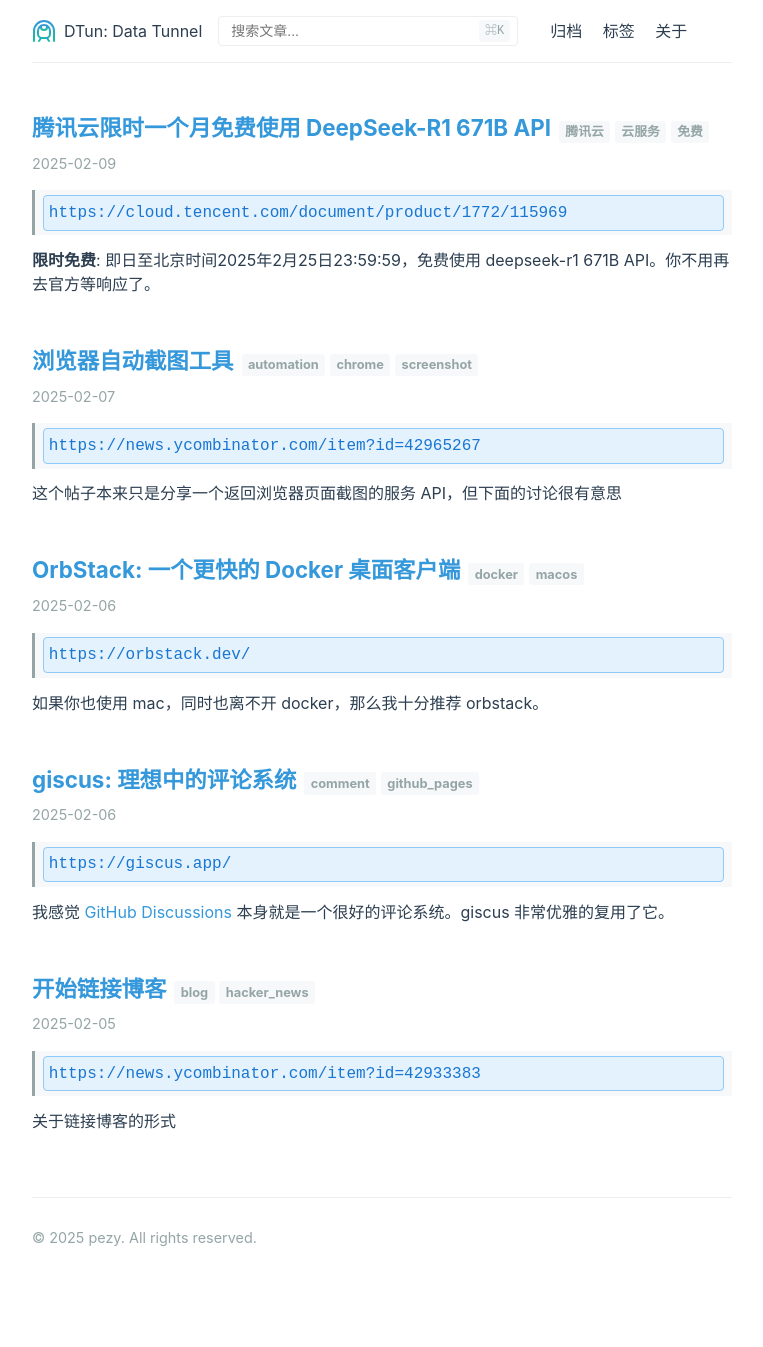
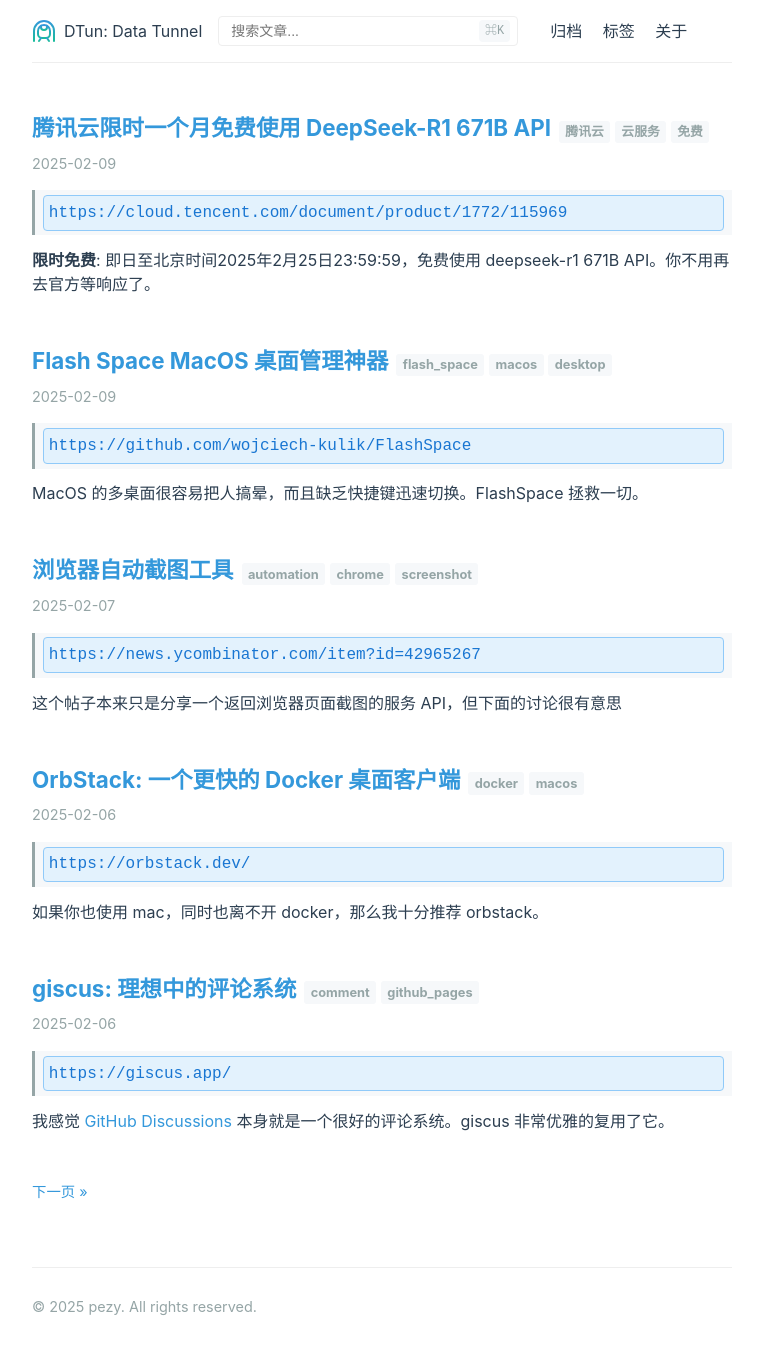
Before and after one commit to pezy/pezy.github.io, a Jekyll site: the page built from index.html, in a window 1280 px wide. Shown: the whole page, without its empty margins (258-1021 px from the left). Built offline with Jekyll 4.4.1, drawn with Linux system fonts in a browser that asks for light colours; the list of posts is cut into pages by our own code; comment, search, counter and statistics services are not loaded; before the commit the page ends 1277 px from its top, so only the background shows below that.

Commit message:
feat: add post

````diff
--- a/_posts/2025-02-07-screenshot.md
+++ b/_posts/2025-02-07-screenshot.md
@@ -85,6 +85,6 @@
 - <https://github.com/topics/visual-regression> Github 的话题
 - <https://testplane.io> 其中一个很直观易用的回归测试工具
 
-以及，还有需要有趣的 app 也需要依赖上述讨论的网页截图：
+以及，还有一些有趣的 app 也需要依赖上述讨论的网页截图：
 
 - <https://www.getchangelog.com> 看起来很棒的 changelog 监测订阅工具
--- /dev/null
+++ b/_posts/2025-02-09-flash-space.md
@@ -0,0 +1,38 @@
+---
+layout: post
+title: "Flash Space MacOS 桌面管理神器"
+tags: [flash_space, macos, desktop]
+---
+
+> <https://github.com/wojciech-kulik/FlashSpace>
+
+MacOS 的多桌面很容易把人搞晕，而且缺乏快捷键迅速切换。FlashSpace 拯救一切。
+
+<!--more-->
+
+## 安装
+
+```bash
+brew install flashspace
+```
+
+官方使用效果如下:
+
+<video controls width="100%">
+  <source src="https://github.com/user-attachments/assets/03498386-7c3d-4d9e-8fbd-cd49dea36661" type="video/mp4">
+  抱歉，您的浏览器不支持内嵌视频。
+</video>
+
+我尝试使用了一下，需要说明的是：它基本上抛弃了 MacOS 自带的多桌面机制，而是自己定义了 Workspace 的概念（一个 workspace 其实就是一个桌面）。所以你可能会以为它为自带的多桌面增加快捷键和整理的能力，其实并不是。
+
+但我觉得这样也不违和，你可以遵循它的思路，将同类的应用放到一个 workspace 里，这样就不会出现散乱在各个临时的桌面里的情况。———— 我之前经常需要使用各个应用本身的 "显示所有窗口" 来查找某个窗口到底在哪个桌面。
+
+## 分享我的 workspace 设定
+
+- Console: [Wrap](https://app.warp.dev/referral/KVYZYG)
+- AI: [ChatGPT](https://openai.com/chatgpt/desktop/), [Cherry Studio](https://cherry-ai.com)
+- Browser: Safari, Chrome
+- Coding: Cursor, VSCode
+- Message: WeChat, Feishu
+
+你都有哪些 Workspace 呢？
````
Also changed, not shown: _posts/2025-02-09-tencent-free.md (+0 -1 lines).
